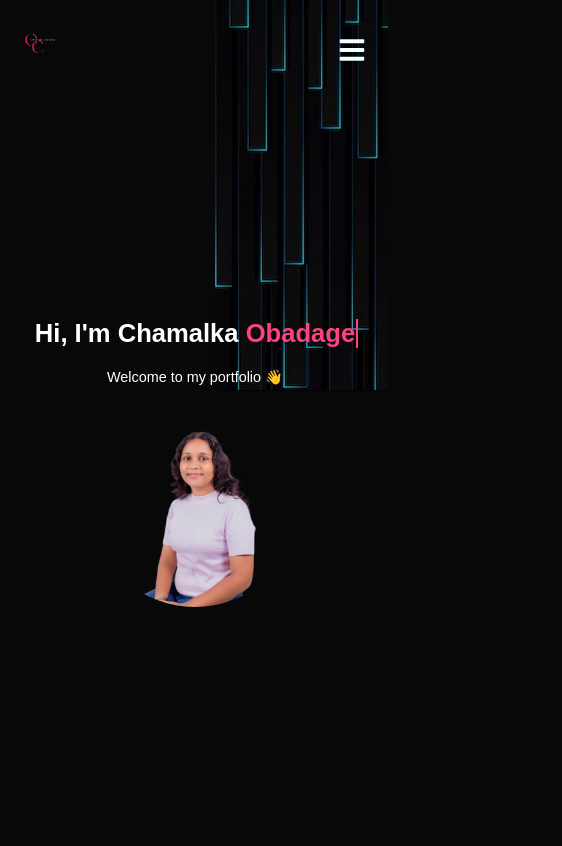
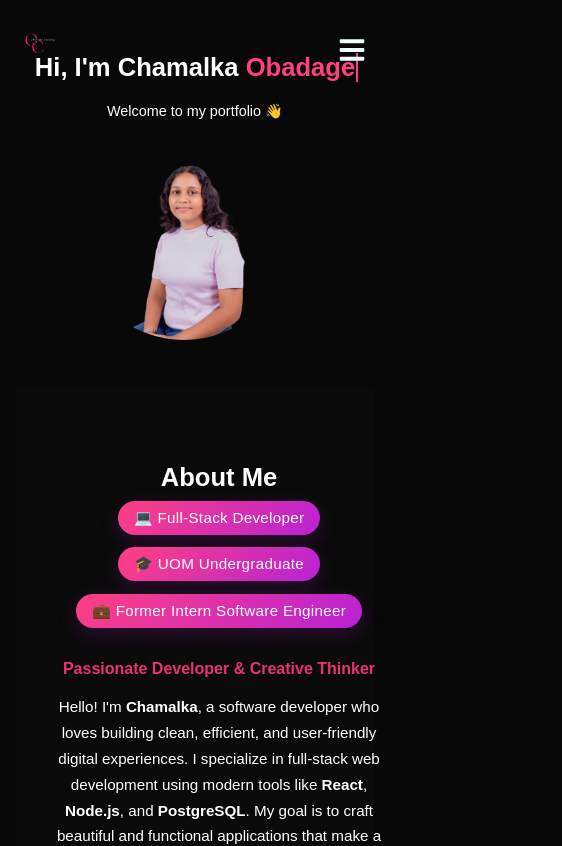
Before and after one commit to sadamali-oc/profile-portfolio, a React (Create React App) app: page / in a window 390 px wide. Shown: the top 846 px of the page, 562 px wide, since content can reach past the window. Built offline with nearby package versions, Linux system fonts and the light colour scheme.

Commit message:
Mobile responsive

```diff
--- a/src/Home.css
+++ b/src/Home.css
@@ -1,8 +1,12 @@
+/* =========================
+   Global Styles
+========================= */
 body {
     background-color: #080808;
-
     margin: 0;
     font-family: 'Poppins', sans-serif;
+    overflow-x: hidden;
+    /* remove horizontal scrollbar */
 }
 
 .content {
@@ -11,16 +15,19 @@ body {
     align-items: center;
 }
 
-/* Home Section */
+/* =========================
+   Home Section
+========================= */
 .home-section {
     display: flex;
     justify-content: center;
-    align-items: center;
-    padding: 2rem 8rem;
-    min-height: 100vh;
-    background-image: url(./assets//background.jpg);
+    flex-wrap: wrap;
+    padding: 9rem 2rem;
+    /* reduced left/right padding */
+    min-height: auto;
     background-repeat: no-repeat;
-    background-position-x: right;
+    background-position: right top;
+    background-size: contain;
 }
 
 .home-container {
@@ -31,38 +38,18 @@ body {
     gap: 3rem;
     max-width: 1100px;
     width: 100%;
+    flex-wrap: wrap;
+    text-align: left;
 }
 
+/* Text and typing animation */
 .text h1 {
-    /* /* font-size: 2.8rem;
-    font-weight: 700; */
     color: #ffffff;
-    /* white-space: nowrap;
-    opacity: 0;
-    transform: translateY(20px); */
-    /* animation: fadeInUp 1s forwards 0.3s; */
-    /* animation: typing 5s steps(40, end) forwards 2s, blink 0.75s step-end infinite 2s; */
-
     overflow: hidden;
-        /* hide text overflow */
-        border-right: 2px solid #ff4081;
-        /* cursor effect */
-        white-space: nowrap;
-        width: 0;
-        animation: typing 2s steps(40, end) forwards, blink 0.75s step-end infinite;
-}
-
-
-@keyframes typing {
-    to {
-        width: 100%;
-    }
-}
-
-@keyframes blink {
-    50% {
-        border-color: transparent;
-    }
+    border-right: 2px solid #ff4081;
+    white-space: nowrap;
+    width: 0;
+    animation: typing 2s steps(40, end) forwards, blink 0.75s step-end infinite;
 }
 
 .text p {
@@ -80,30 +67,96 @@ body {
 }
 
 .image img {
-    width: 500px;
+    width: 600px;
     max-width: 90%;
     height: auto;
     border-radius: 50%;
     object-fit: cover;
     opacity: 0;
     transform: scale(0.8);
-    animation: fadeInScale 1s forwards 0.9s;
+    transition: all 0.8s ease-out;
 }
 
+/* =========================
+   Other Sections
+========================= */
 .projects-section,
-.contact-section {
-    min-height: 100vh;
-    /* padding: 2rem 4rem; */
+.services-section,
+.contact-section,
+#about {
+    padding: 2rem;
+    width: 100%;
+    box-sizing: border-box;
+    /* ensure padding doesn't overflow */
 }
 
-/* Responsive Breakpoints */
+/* =========================
+   Scroll Animations
+========================= */
+.scroll-animate {
+    opacity: 0;
+    transform: translateY(20px);
+    transition: all 0.8s ease-out;
+}
+
+.scroll-animate.animate {
+    opacity: 1;
+    transform: translateY(0);
+}
+
+.scroll-animate img {
+    opacity: 0;
+    transform: scale(0.8);
+    transition: all 0.8s ease-out;
+}
+
+.scroll-animate.animate img {
+    opacity: 1;
+    transform: scale(1);
+}
+
+/* =========================
+   Keyframes
+========================= */
+@keyframes typing {
+    to {
+        width: 100%;
+    }
+}
+
+@keyframes blink {
+    50% {
+        border-color: transparent;
+    }
+}
+
+@keyframes fadeInUp {
+    to {
+        opacity: 1;
+        transform: translateY(0);
+    }
+}
+
+/* =========================
+   Responsive Breakpoints
+========================= */
+
+/* Large Tablets / Small Desktops */
 @media (max-width: 1024px) {
+    .home-section {
+        padding: 6rem 2rem;
+    }
+
     .home-container {
+        flex-direction: column;
+        align-items: center;
+        text-align: center;
         gap: 2rem;
     }
 
     .text h1 {
         font-size: 2.4rem;
+        white-space: normal;
     }
 
     .text p {
@@ -113,22 +166,20 @@ body {
     .image img {
         width: 400px;
     }
-
-    .projects-section,
-    .contact-section {
-        padding: 2rem 3rem;
-    }
 }
 
+/* Tablets / Mobile Landscape */
 @media (max-width: 768px) {
+    .home-section {
+        padding: 4rem 1rem;
+    }
+
     .home-container {
-        flex-direction: column;
-        text-align: center;
+        gap: 1.5rem;
     }
 
     .text h1 {
         font-size: 2rem;
-        white-space: normal;
     }
 
     .text p {
@@ -138,15 +189,14 @@ body {
     .image img {
         width: 300px;
     }
-
-    .home-section,
-    .projects-section,
-    .contact-section {
-        padding: 2rem 2rem;
-    }
 }
 
+/* Mobile Portrait */
 @media (max-width: 480px) {
+    .home-section {
+        padding: 2rem 1rem;
+    }
+
     .text h1 {
         font-size: 1.6rem;
     }
@@ -160,26 +210,16 @@ body {
     }
 
     .projects-section,
-    .contact-section {
-        padding: 1.5rem 1.5rem;
-    }
-
-    .home-container {
-        gap: 1.5rem;
+    .services-section,
+    .contact-section,
+    #about {
+        padding: 1rem;
     }
 }
 
-/* Animations */
-@keyframes fadeInUp {
-    to {
-        opacity: 1;
-        transform: translateY(0);
-    }
+/* Ensure all images are responsive */
+img {
+    max-width: 100%;
+    height: auto;
+    display: block;
 }
-
-@keyframes fadeInScale {
-    to {
-        opacity: 1;
-        transform: scale(1);
-    }
-}
--- a/src/Home.js
+++ b/src/Home.js
@@ -1,4 +1,4 @@
-import React from "react";
+import React, { useEffect } from "react";
 import Navbar from "./atoms/navbar/Navbar";
 import ProfileImage from "./assets/ProfileImage.png";
 import "./Home.css";
@@ -7,38 +7,62 @@ import AboutSection from "./atoms/AboutSection/AboutSection";
 import ProjectSection from "./atoms/projects/ProjectSection";
 import ServicesSection from "./atoms/services/Services";
 
+const useScrollAnimation = (selector) => {
+  useEffect(() => {
+    const elements = document.querySelectorAll(selector);
+
+    const observer = new IntersectionObserver(
+      (entries, obs) => {
+        entries.forEach((entry) => {
+          if (entry.isIntersecting) {
+            entry.target.classList.add("animate");
+            obs.unobserve(entry.target);
+          }
+        });
+      },
+      { threshold: 0.1 }
+    );
+
+    elements.forEach((el) => observer.observe(el));
+
+    return () => elements.forEach((el) => observer.unobserve(el));
+  }, [selector]);
+};
+
 const Home = () => {
+  useScrollAnimation(".scroll-animate");
+
   return (
     <div>
       <Navbar />
       <main className="content">
-        <section id="home" className="home-section">
+        <section id="home" className="home-section scroll-animate">
           <div className="home-container">
             <div className="text">
               <h1>
                 Hi, I'm Chamalka <span className="highlight-name">Obadage</span>
               </h1>
-              <p>Welcome to my portfolio 👋 </p>
+              <p>Welcome to my portfolio 👋</p>
             </div>
             <div className="image">
-              <img src={ProfileImage} alt="Chamalka" />
+              <img src={ProfileImage} alt="Profile of Chamalka Obadage" />
             </div>
           </div>
         </section>
 
-        <section id="about">
+        <section id="about" className="scroll-animate">
           <AboutSection />
         </section>
 
-        <section id="projects" className="projects-section">
-      <ProjectSection />
+        <section id="projects" className="projects-section scroll-animate">
+          <ProjectSection />
         </section>
 
-        <section id="services" className="services-section">
-         <ServicesSection />
+        <section id="services" className="services-section scroll-animate">
+          <ServicesSection />
         </section>
 
-        <section id="contact" className="contact-section">
+        <section id="contact" className="contact-section scroll-animate">
           <ContactSection />
         </section>
       </main>
--- a/src/atoms/AboutSection/AboutSection.css
+++ b/src/atoms/AboutSection/AboutSection.css
@@ -72,7 +72,7 @@
 .about-text h3 {
     font-size: 1.4rem;
     margin-bottom: 1rem;
-   background-color: #e7336f;
+   background-color:  #e7336f;
     -webkit-background-clip: text;
     -webkit-text-fill-color: transparent;
 }
--- a/src/atoms/contact/ContactSection.css
+++ b/src/atoms/contact/ContactSection.css
@@ -3,11 +3,12 @@
     display: flex;
     justify-content: center;
     align-items: center;
-    padding: 3rem 2rem;
     background: #0a0a0a;
     /* match About section background */
     color: #fff;
     text-align: center;
+    padding: 0;
+    /* remove extra padding */
 }
 
 .contact-container {
```
